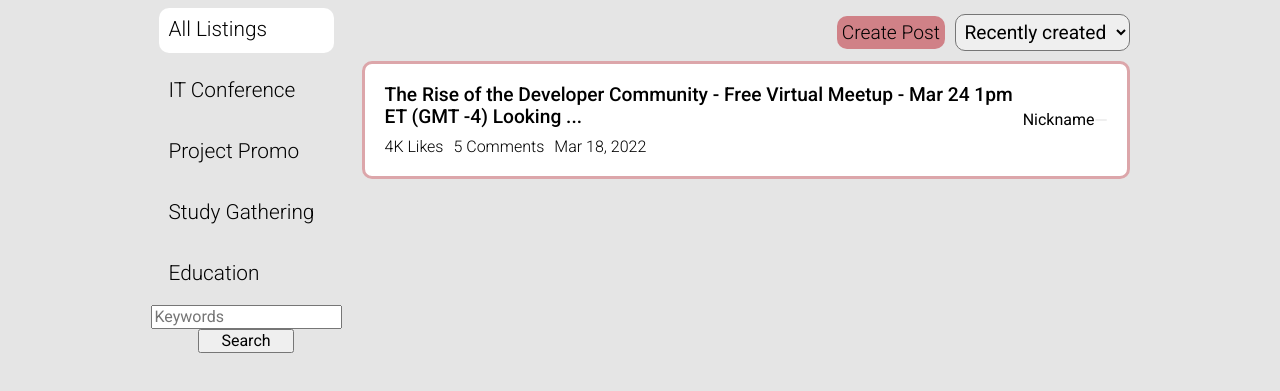
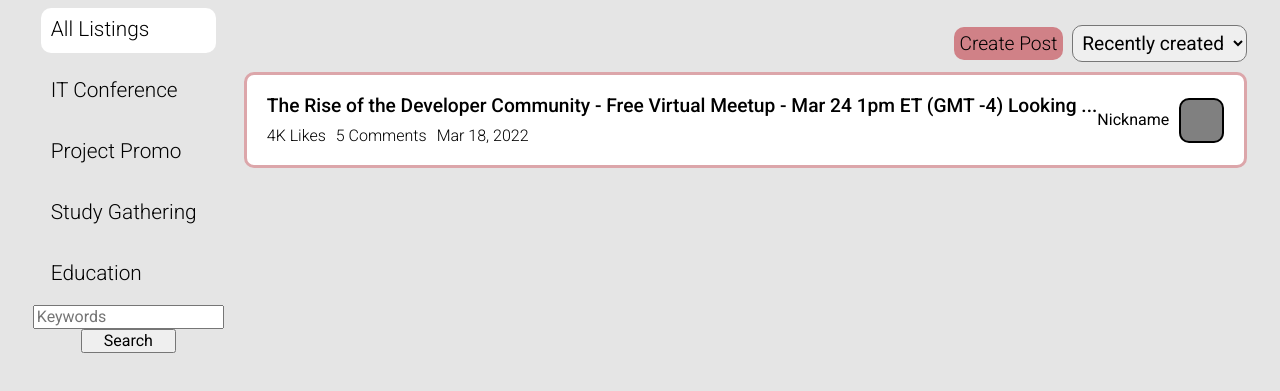
Before and after one commit to adapterz/5-frontend-nk-sunbaenim-new, a website: page src/view/pages/articles.html in a window 1280 px wide. Shown: the part 371-762 px from the top of the page. Drawn offline with Linux system fonts and the light colour scheme; files that its build step writes are made by us from their sources; files whose address does not match are found by name.

Commit message:
리팩토링 [x] flex를 사용하는 이유에 집중하여 필요없는 코드 삭제 및 수정 [x] class BEM 명명법 변경에 따른 클래스명 수정

```diff
--- a/src/view/styles/articles.css
+++ b/src/view/styles/articles.css
@@ -183,7 +183,6 @@ hr {
 }
 
 .main-list {
-  width: 60%;
   display: flex;
   flex-direction: column;
   justify-content: center;
@@ -233,7 +232,7 @@ hr {
   font-weight: 300;
 }
 
-.main-list__article--profile {
+.main-list__article--user-img {
   width: 45px;
   height: 45px;
   margin-left: 10px;
```
